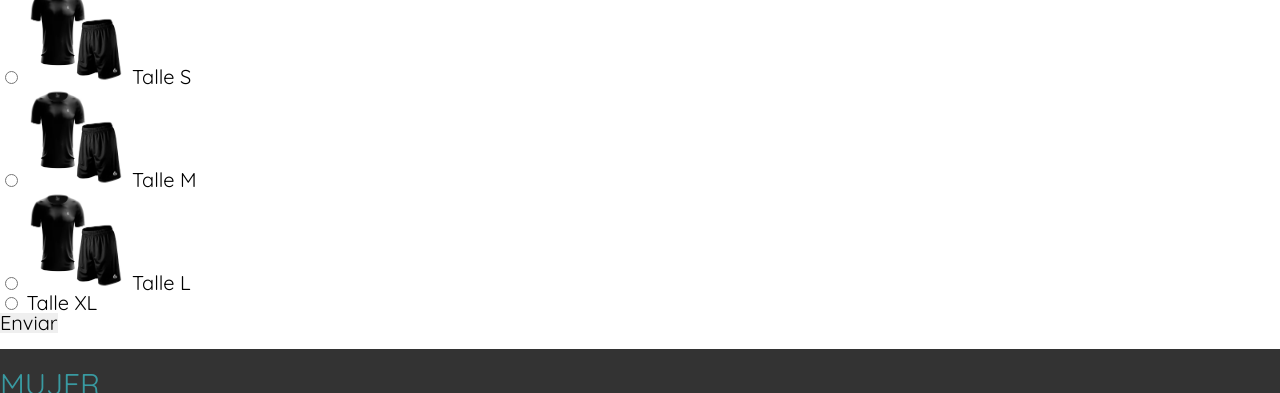
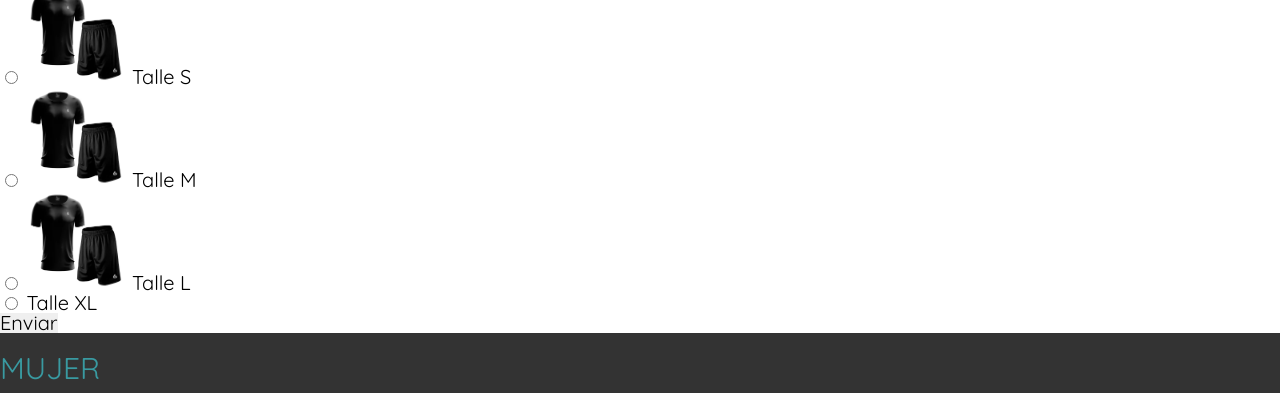
Before and after one commit to Edu-Chayle/cac---full-stack-python---proyecto-web, a plain HTML site: page proyecto web/pages/Stockit.html in a window 1280 px wide. Shown: the part 136-529 px from the top of the page. Drawn offline with Linux system fonts and the light colour scheme; files whose address does not match are found by name.

Commit message:
Update styleStockit.css

```diff
--- a/proyecto web/css/styleStockit.css
+++ b/proyecto web/css/styleStockit.css
@@ -139,7 +139,6 @@ h1 {
 
 h2 {
     font-size: 1.5rem;
-    position: relative;
     top: 16px;
     background-color: #333333;
     color: rgb(57, 154, 161);
@@ -172,7 +171,6 @@ h2 {
     }
 }
 
-@media (min-width: 1024px) {
     .header-i {
         position: fixed;
         top: 0;
```
